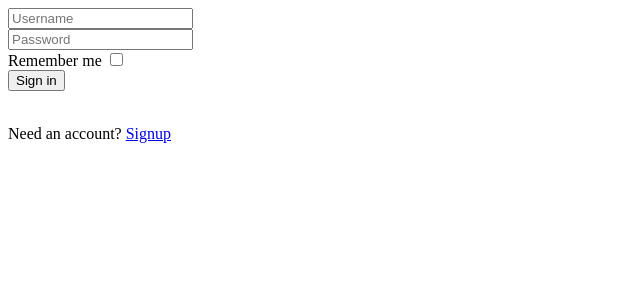
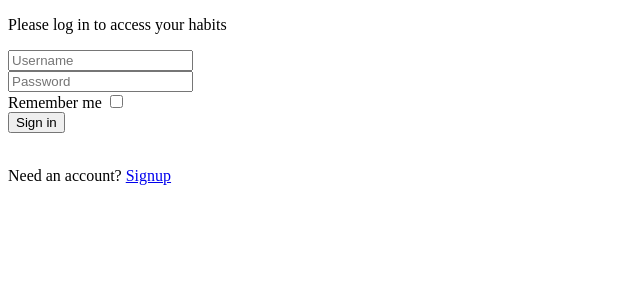
Before and after one commit to KiTroNik/HabitTracker, a Flask app: page / in a window 1280 px wide. Shown: the top 300 px of the page, without its empty margins (0-640 px from the left). Run offline with Flask 2, Linux system fonts and the light colour scheme.

```diff
--- a/project/templates/users/login.html
+++ b/project/templates/users/login.html
@@ -1,5 +1,6 @@
 {% extends 'base.html' %}
 {% block content %}
+    <p>Please log in to access your habits</p>
     <form method="post" action="/">
         {{ form.csrf_token }}
         <div class="input-group">
```
Also changed, not shown: tests/test_users.py (+1 -0 lines), test.db.
